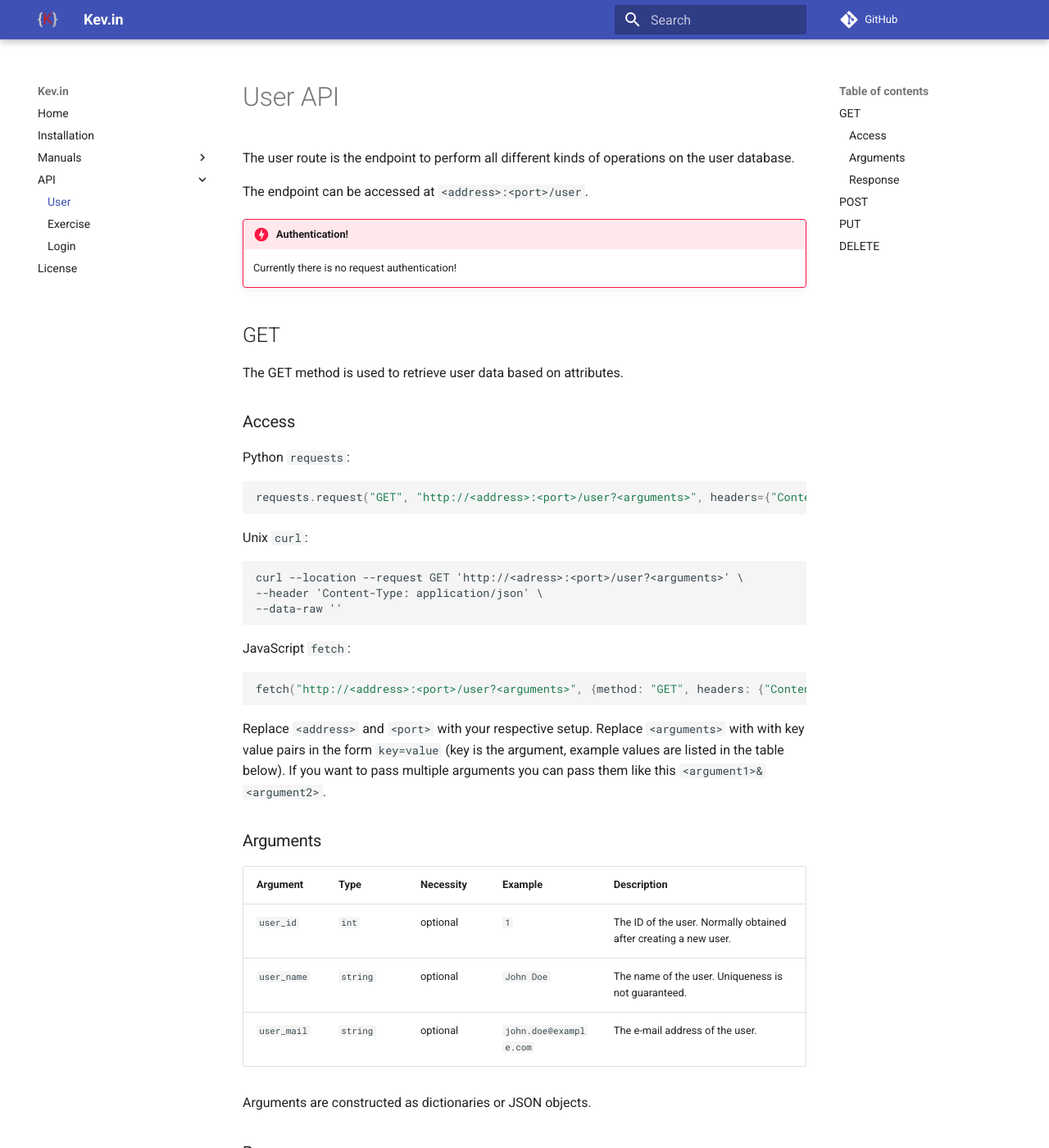
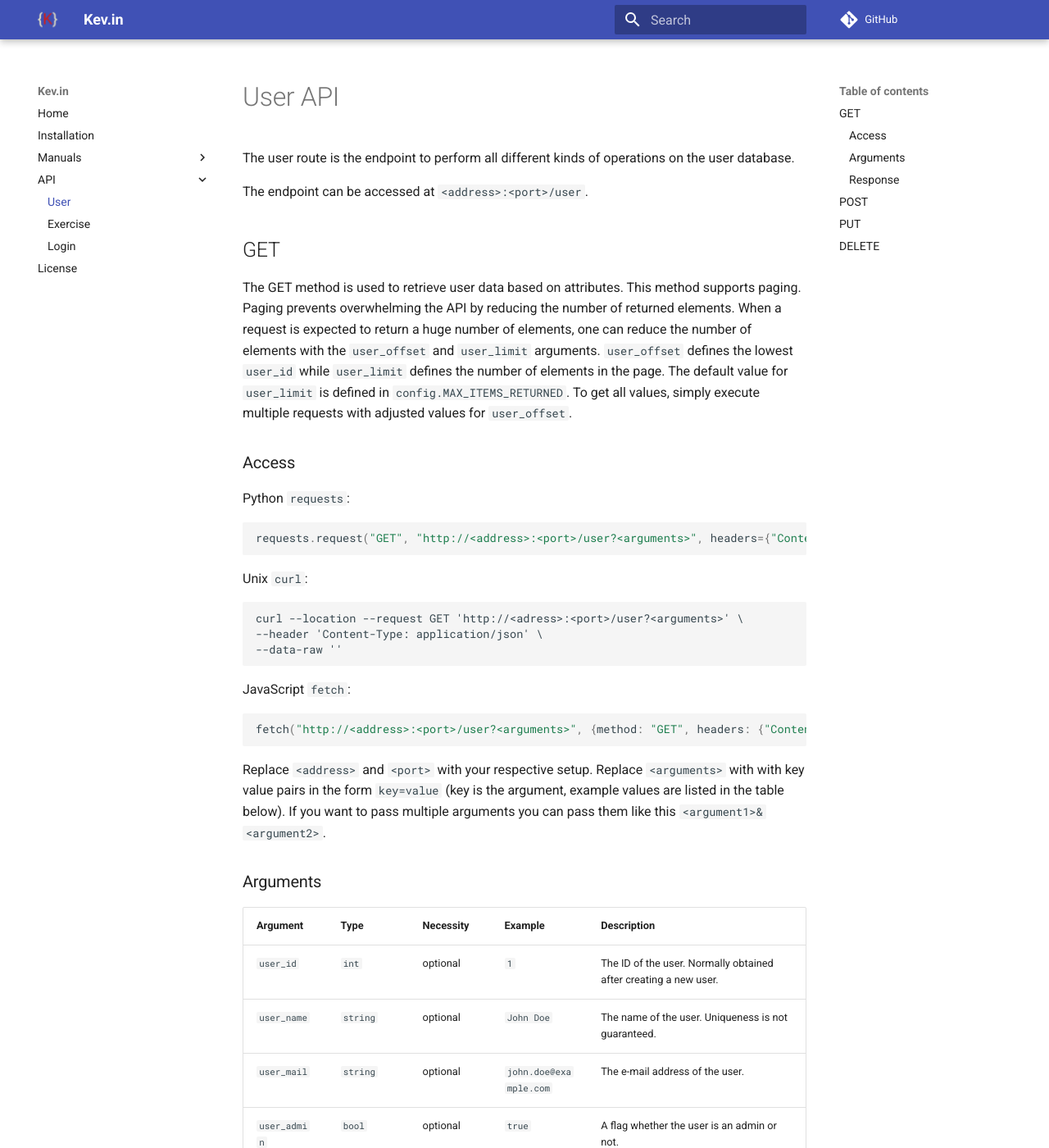
Before and after one commit to mlinke-ai/kev_in, an MkDocs documentation site: the page built from docs/api/user.md, in a window 1280 px wide and 1400 px high. Shown: the whole window at 82% size. Built offline with MkDocs 1.6.1 and Material for MkDocs 9.7.7, drawn with Linux system fonts in a browser that asks for light colours; comment, search, counter and statistics services are not loaded; some of the changed text lies outside the part shown.

Commit message:
Fixed paging

```diff
--- a/docs/api/user.md
+++ b/docs/api/user.md
@@ -13,12 +13,9 @@ The user route is the endpoint to perform all different kinds of operations on t
 
 The endpoint can be accessed at `<address>:<port>/user`.
 
-!!! danger "Authentication!"
-    Currently there is no request authentication!
-
 ## GET
 
-The GET method is used to retrieve user data based on attributes.
+The GET method is used to retrieve user data based on attributes. This method supports paging. Paging prevents overwhelming the API by reducing the number of returned elements. When a request is expected to return a huge number of elements, one can reduce the number of elements with the `user_offset` and `user_limit` arguments. `user_offset` defines the lowest `user_id` while `user_limit` defines the number of elements in the page. The default value for `user_limit` is defined in `config.MAX_ITEMS_RETURNED`. To get all values, simply execute multiple requests with adjusted values for `user_offset`.
 
 ### Access
 
@@ -52,8 +49,10 @@ Replace `<arguments>` with with key value pairs in the form `key=value` (key is
 | `user_id` | `int` | optional | `1` | The ID of the user. Normally obtained after creating a new user. |
 | `user_name` | `string` | optional | `John Doe` | The name of the user. Uniqueness is not guaranteed. |
 | `user_mail` | `string` | optional | `john.doe@example.com` | The e-mail address of the user. |
-
-Arguments are constructed as dictionaries or JSON objects.
+| `user_admin` | `bool` | optional | `true` | A flag whether the user is an admin or not. |
+| `user_sadmin` | `bool` | optional | `false` | A flag whether the user is the super admin or not. |
+| `user_offset` | `int` | optional | `1` | The lowest index to return when a page is requested. |
+| `user_limit` | `int` | optional | `1` | The size of a page. If a page is requested and `user_limit` is not set `config.MAX_ITEMS_RETURNED` gets used as default value. |
 
 ### Response
 
```
Also changed, not shown: 1 other file.
